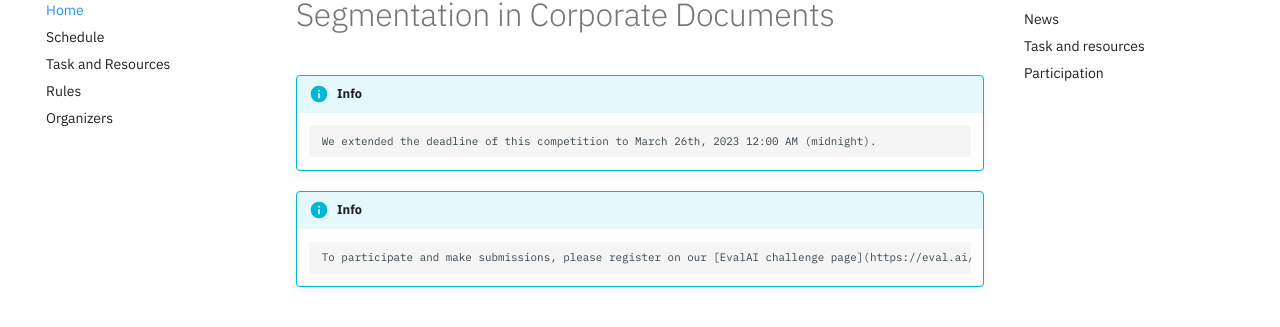
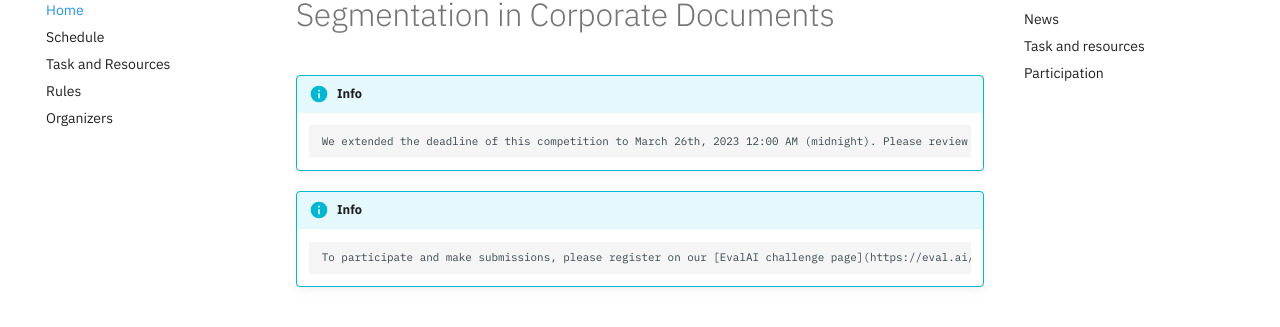
Before and after one commit to DS4SD/icdar23-doclaynet, an MkDocs documentation site: the page built from docs/index.md, in a window 1280 px wide and 900 px high. Shown: the part 146-473 px from the top of the window. Built offline with MkDocs 1.6.1 and Material for MkDocs 9.7.7, drawn with Linux system fonts in a browser that asks for light colours.

Commit message:
Update index.md
Signed-off-by: cau-git <60343111+cau-git@users.noreply.github.com>

```diff
--- a/docs/index.md
+++ b/docs/index.md
@@ -1,7 +1,7 @@
 # ICDAR 2023 Competition on Robust Layout Segmentation in Corporate Documents
 
 !!! info
-		We extended the deadline of this competition to March 26th, 2023 12:00 AM (midnight).
+		We extended the deadline of this competition to March 26th, 2023 12:00 AM (midnight). Please review the finalization actions on our [EvalAI challenge page](https://eval.ai/web/challenges/challenge-page/1923/).
 
 
 !!! info
```
